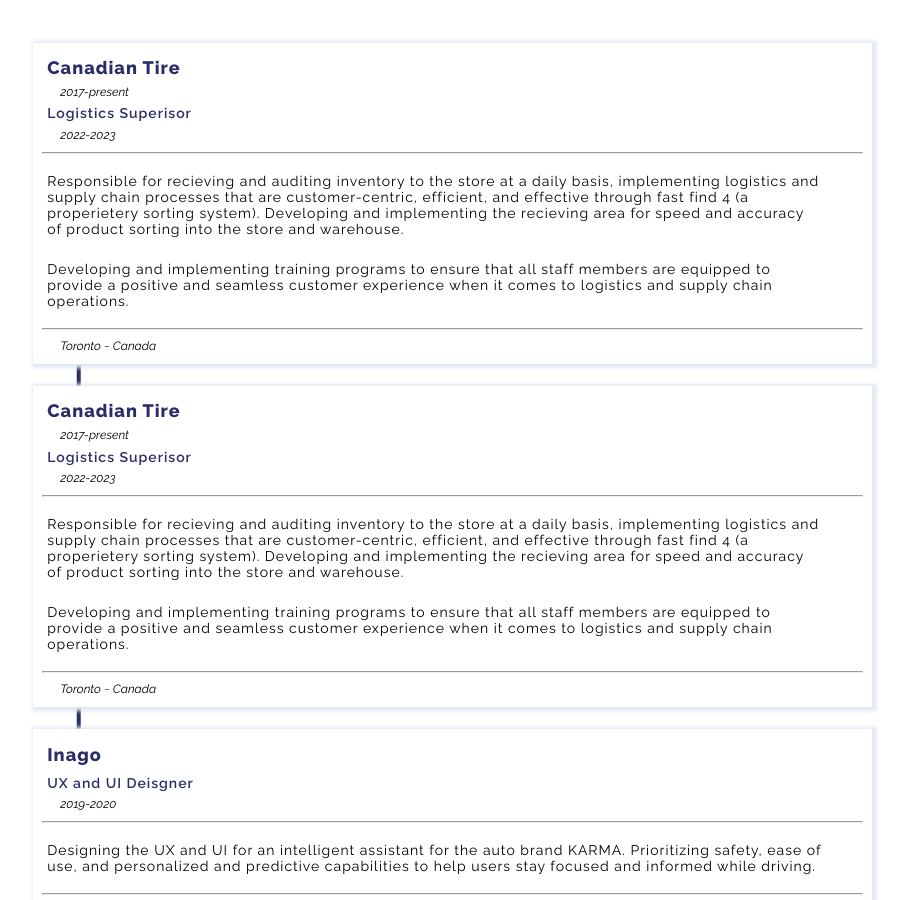
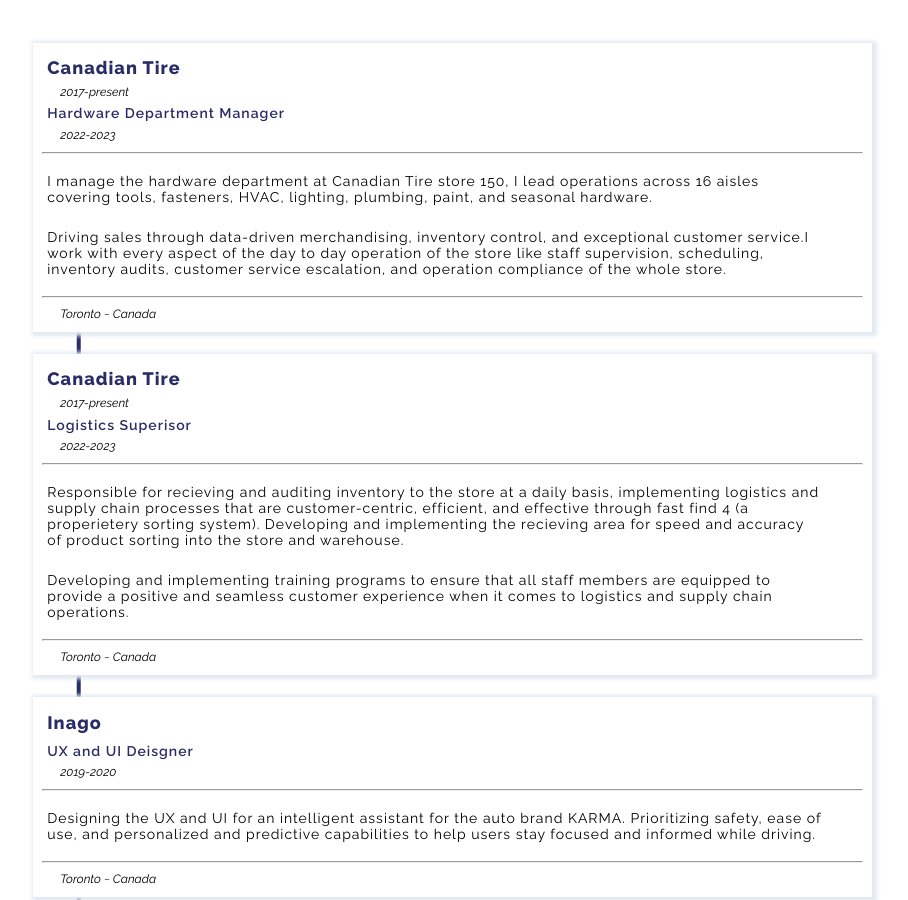
Before and after one commit to AyushCJoy/ayush.github.io, a plain HTML site: page about.html in a window 1280 px wide. Shown: the part 894-1794 px from the top of the page, without its empty margins (344-1252 px from the left). Drawn offline with nearby package versions, Linux system fonts and the light colour scheme; no server answers.

Commit message:
Update about.html

```diff
--- a/about.html
+++ b/about.html
@@ -94,11 +94,11 @@
           <div class="rbox">
             <p3> Canadian Tire </p3>
             <p5>2017-present</p5>
-            <p2> Logistics Superisor </p2>
+            <p2> Hardware Department Manager </p2>
             <p5>2022-2023</p5>
             <hr></hr>
-            <p> Responsible for recieving and auditing inventory to the store at a daily basis, implementing logistics and supply chain processes that are customer-centric, efficient, and effective through fast find 4 (a properietery sorting system). Developing and implementing the recieving area for speed and accuracy of product sorting into the store and warehouse.</p>
-            <p> Developing and implementing training programs to ensure that all staff members are equipped to provide a positive and seamless customer experience when it comes to logistics and supply chain operations.</p>
+            <p> I manage the hardware department at Canadian Tire store 150, I lead operations across 16 aisles covering tools, fasteners, HVAC, lighting, plumbing, paint, and seasonal hardware.</p>
+            <p> Driving sales through data-driven merchandising, inventory control, and exceptional customer service.I work with every aspect of the day to day operation of the store like staff supervision, scheduling, inventory audits, customer service escalation, and operation compliance of the whole store.</p>
             <hr></hr>
             <p5> Toronto ~ Canada </p5>
           </div>
```
